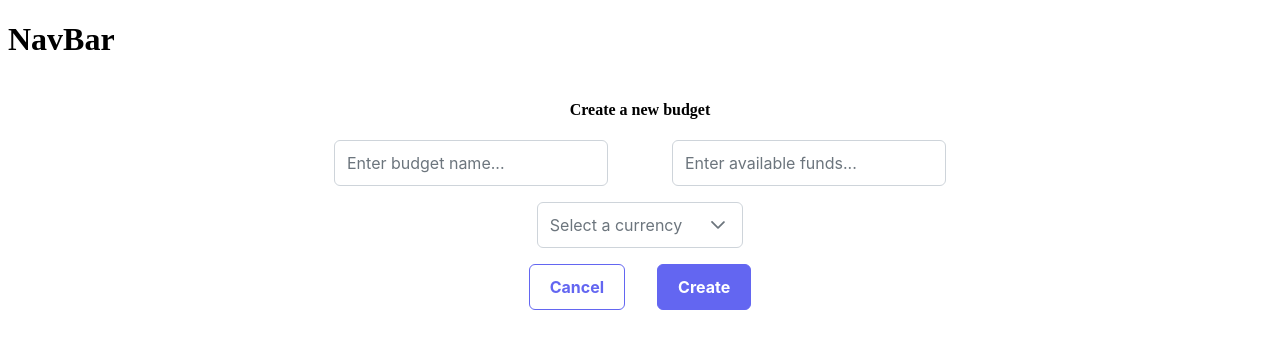
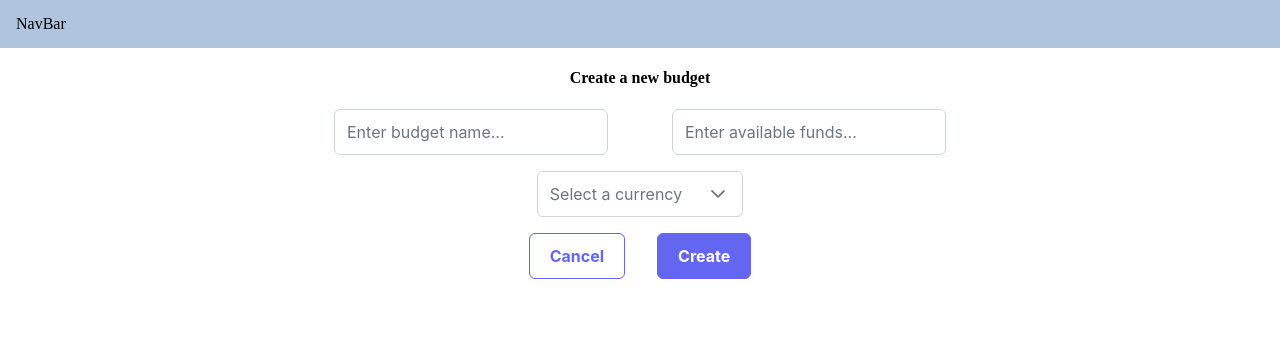
Before and after one commit to LenkoIvanov/dot-net-budget-manager, a Next.js app: page / in a window 1280 px wide. Shown: the top 348 px of the page. Built offline with nearby package versions, Linux system fonts and the light colour scheme.

Commit message:
feat: adjust navbar skeleton

```diff
--- a/src/pages/index.tsx
+++ b/src/pages/index.tsx
@@ -5,6 +5,7 @@ import "primeicons/primeicons.css";
 import { SingleBudgetPage } from "./single_budget_page/SingleBudgetPage";
 import { NewBudgetForm } from "@/shared_components/new_budget_form/NewBudgetForm";
 import { useState } from "react";
+import { NavBar } from "@/shared_components/nav_bar/NavBar";
 
 export default function Home() {
   const [isBudgetMenu, setIsBudgetMenu] = useState<Boolean>(true);
@@ -18,8 +19,10 @@ export default function Home() {
       <Head>
         <title>Budgeting Tool</title>
       </Head>
+      <div style={{ marginBottom: "3rem" }}>
+        <NavBar />
+      </div>
       <main>
-        <h1>NavBar</h1>
         {isBudgetMenu ? (
           <NewBudgetForm toggleBudgetMenu={togglePageView} />
         ) : (
--- /dev/null
+++ b/src/shared_components/nav_bar/NavBar.module.css
@@ -0,0 +1,11 @@
+.navbar {
+  background-color: lightsteelblue;
+  top: 0px;
+  position: fixed;
+  display: flex;
+  align-items: center;
+  width: 100vw;
+  height: 3rem;
+  padding: 1rem;
+  left: 0px;
+}
--- /dev/null
+++ b/src/shared_components/nav_bar/NavBar.tsx
@@ -0,0 +1,5 @@
+import styles from "./NavBar.module.css";
+
+export const NavBar = () => {
+  return <div className={styles.navbar}>NavBar</div>;
+};
```
